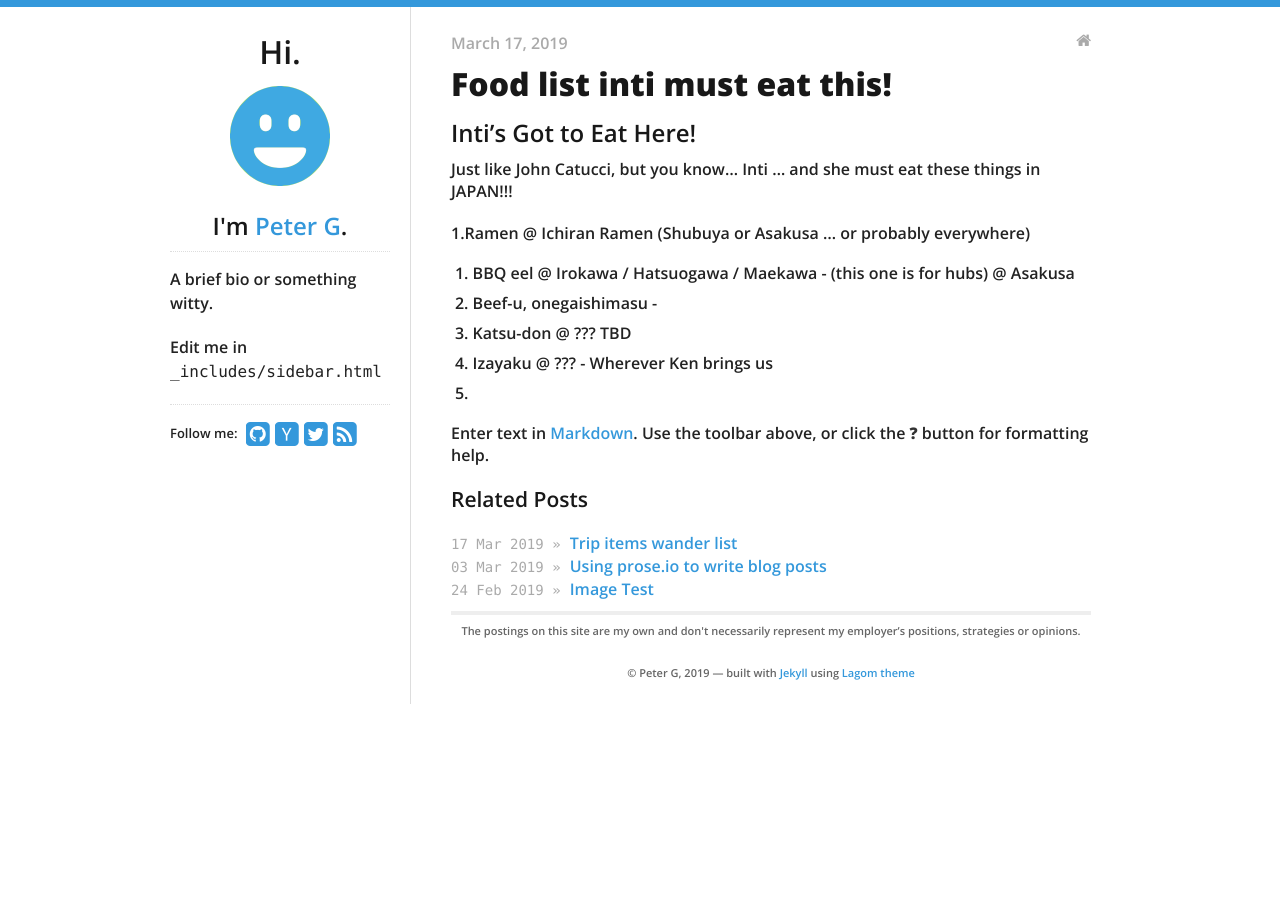
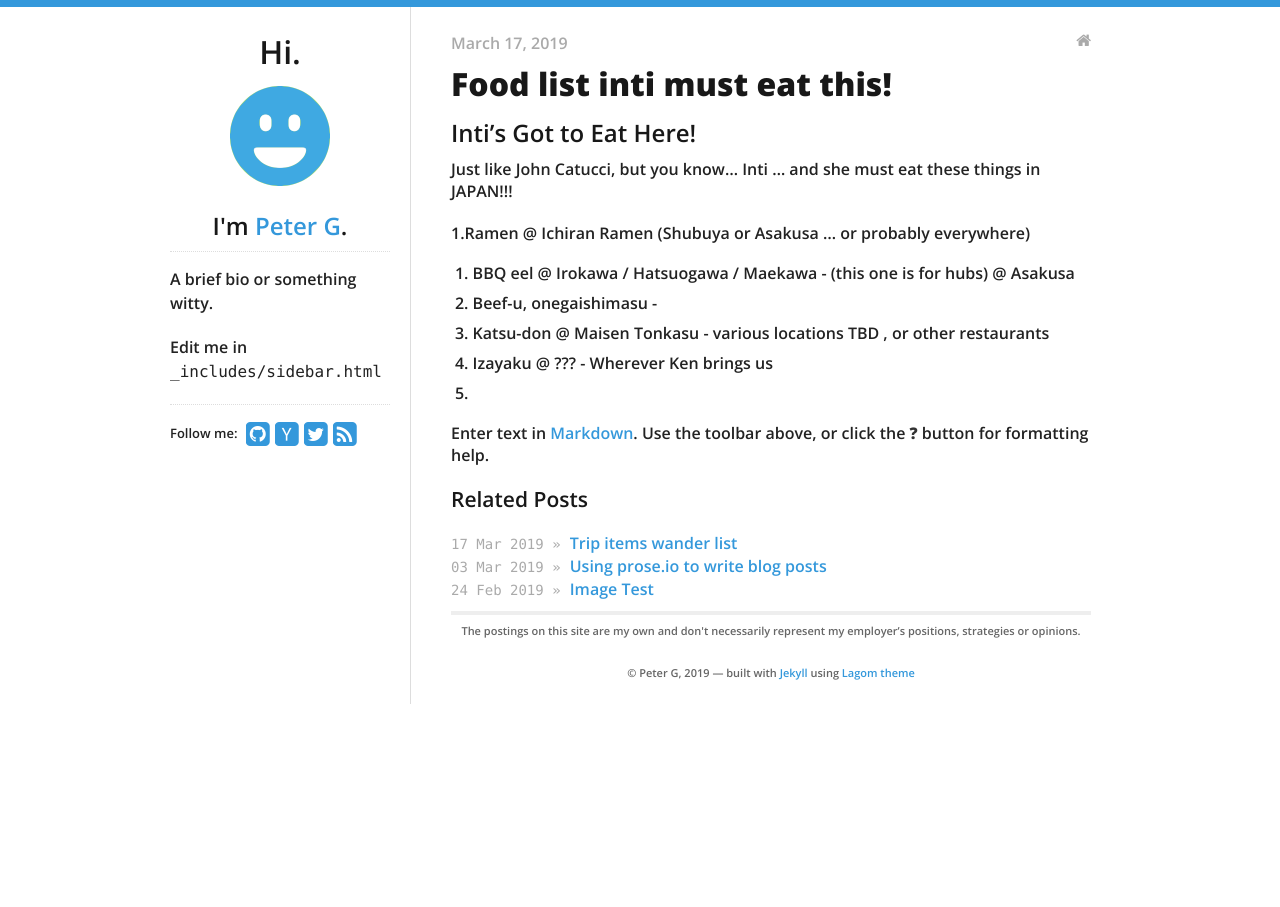
Before and after one commit to aegeon1/aegeon1.github.io, a Jekyll site: the page built from _posts/2019-03-17-Food List - Inti Must Eat This!.md, in a window 1280 px wide. Built offline with Jekyll 4.4.1, drawn with Linux system fonts in a browser that asks for light colours; our own code applies the rules of GitHub Pages for plain Markdown files.

Commit message:
Update 2019-03-17-Food List - Inti Must Eat This!.md

```diff
--- a/_posts/2019-03-17-Food List - Inti Must Eat This!.md
+++ b/_posts/2019-03-17-Food List - Inti Must Eat This!.md
@@ -8,7 +8,7 @@ Just like John Catucci, but you know... Inti ... and she must eat these things i
 1.Ramen @ Ichiran Ramen (Shubuya or Asakusa ... or probably everywhere)
 2. BBQ eel @ Irokawa / Hatsuogawa / Maekawa - (this one is for hubs) @ Asakusa
 3. Beef-u, onegaishimasu -
-4. Katsu-don @ ??? TBD
+4. Katsu-don @ Maisen Tonkasu - various locations TBD , or other restaurants
 5. Izayaku @ ??? - Wherever Ken brings us
 6.
 
```
